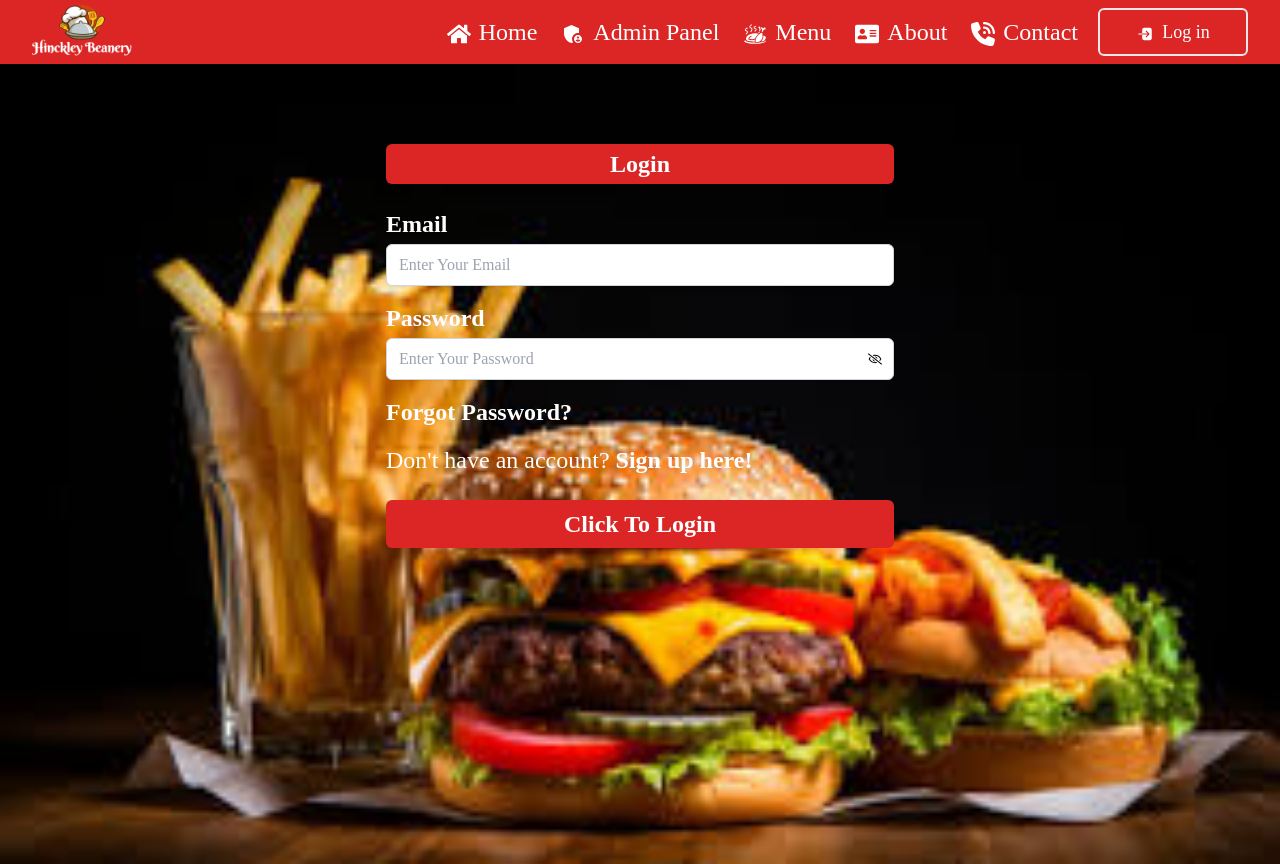
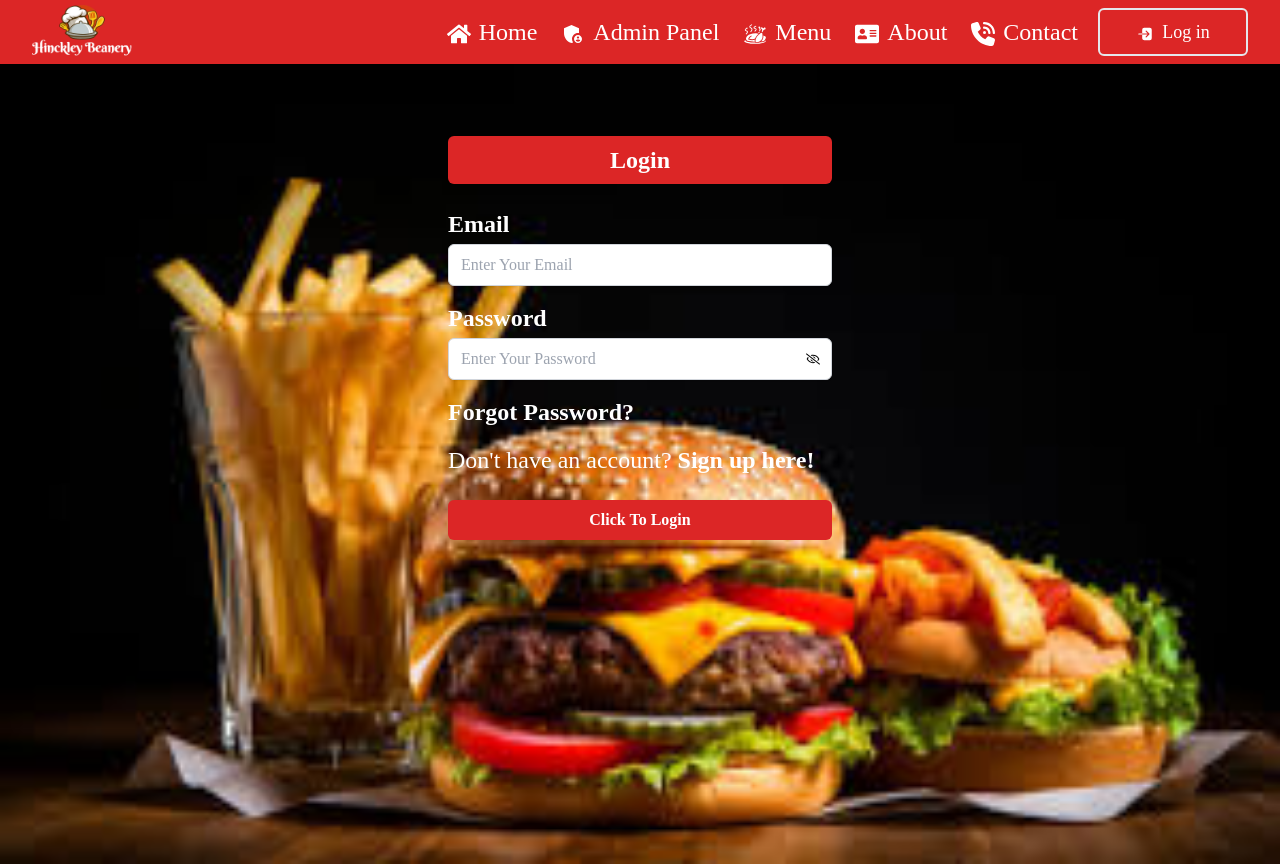
Before and after one commit to naXeerrehman/Restaurant_Website, a React (Create React App) app in the folder frontend/: page /LogInPage in a window 1280 px wide. Built offline with nearby package versions, Linux system fonts and the light colour scheme; no server answers.

Commit message:
Update LogIn.js

```diff
--- a/frontend/src/components/AuthenticationComponents/LogIn.js
+++ b/frontend/src/components/AuthenticationComponents/LogIn.js
@@ -80,13 +80,13 @@ const Login = () => {
         <img src={FastFood6} alt="FastFood_image" className="w-full h-screen" />
       </div>
       {/* Content */}
-      <div className="relative inset-0 flex items-center justify-center">
+       <div className="relative inset-0 flex items-center justify-center pt-20 md:pt-44 lg:pt-10">
         {!otpSent ? (
           <form
             onSubmit={handleLogin}
-            className="mx-4 w-full p-6 px-6 pt-[80px] md:px-28 lg:px-[370px]"
+           className="w-full max-w-md p-8"
           >
-            <h1 className="text-2xl font-bold bg-red-600 text-white rounded-md py-1 text-center mb-6">
+            <h1 className="text-2xl font-bold bg-red-600 text-white rounded-md py-2 text-center mb-6">
               Login
             </h1>
 
@@ -162,7 +162,7 @@ const Login = () => {
             <button
               type="submit"
               disabled={loginLoading}
-              className={`w-full font-bold bg-red-600 text-white py-2 px-4 rounded-md hover:bg-red-700 md:text-2xl${
+              className={`w-full font-bold bg-red-600 text-white py-2 px-4 rounded-md hover:bg-red-700 transition-colors ${
                 loginLoading ? "opacity-50 cursor-not-allowed" : ""
               }`}
             >
```
